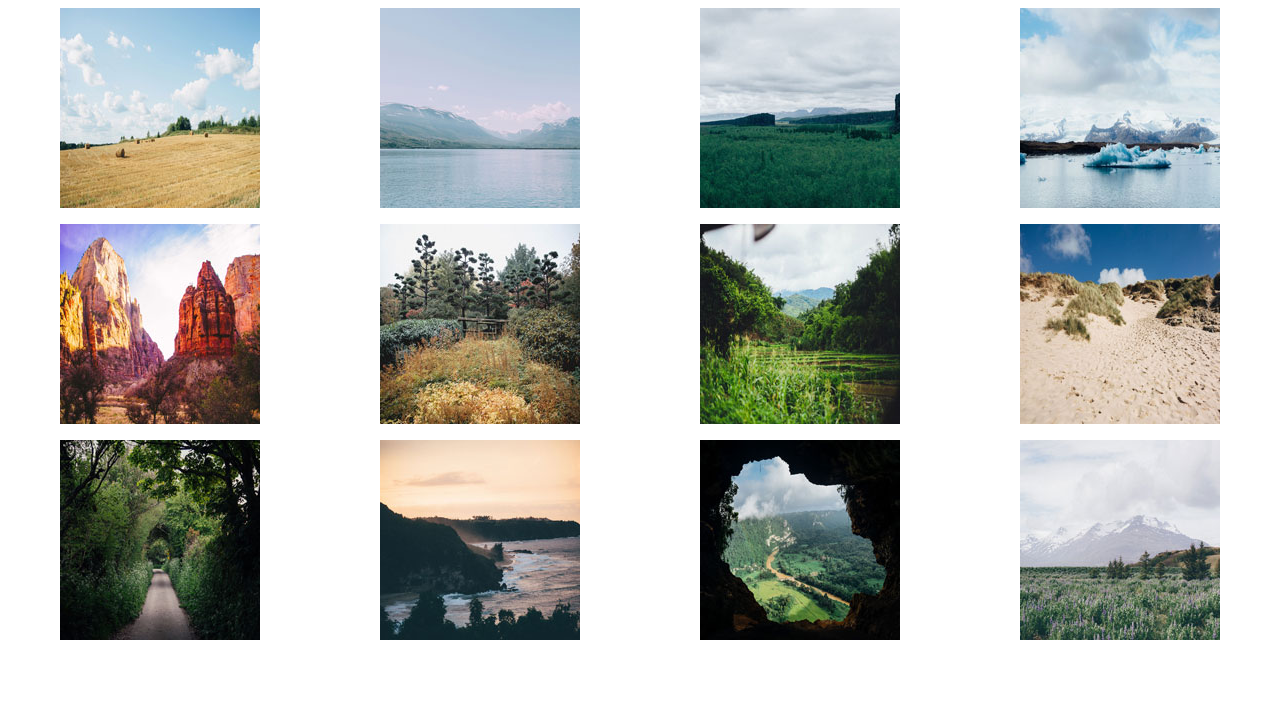
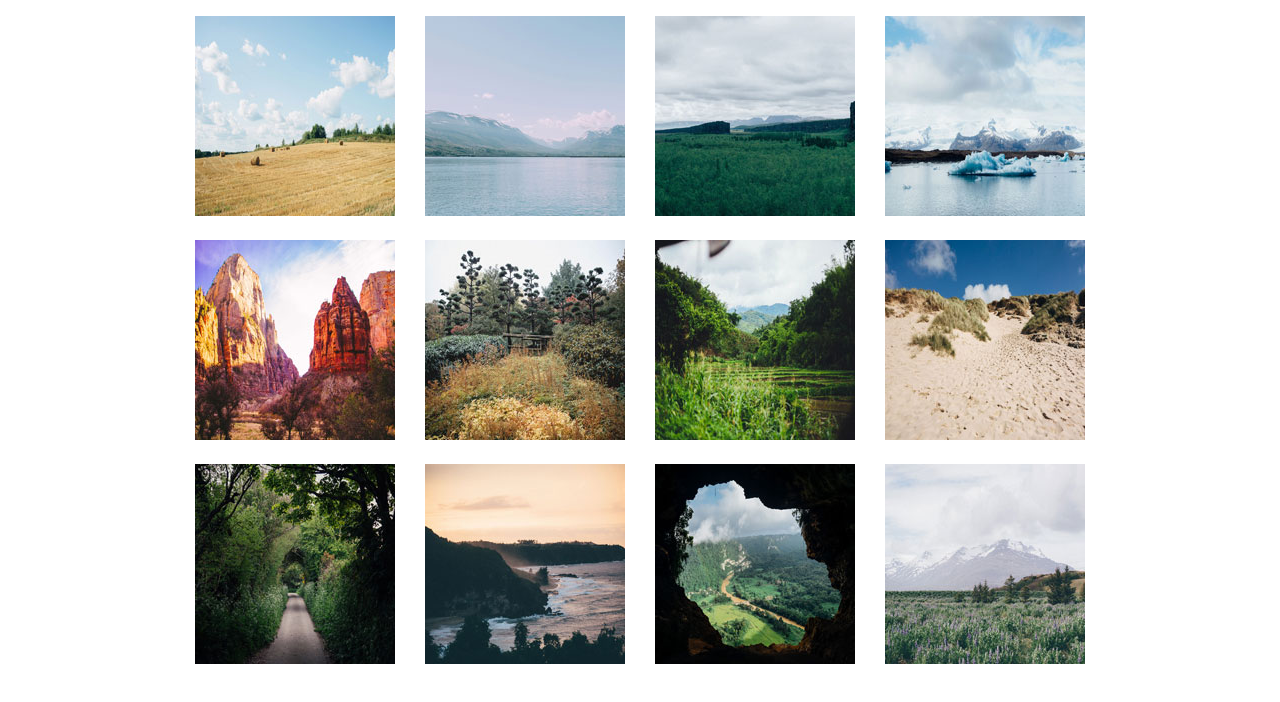
Before and after one commit to gerlinp/photo_gallery_v5, a plain HTML site: page photo_gallery_v5/index.html in a window 1280 px wide. Drawn offline with Linux system fonts and the light colour scheme.

Commit message:
Update styles.css

```diff
--- a/photo_gallery_v5/css/styles.css
+++ b/photo_gallery_v5/css/styles.css
@@ -3,13 +3,22 @@
 
 }
 
+body {
+    margin: 0 auto;
+    max-width: 56em;
+    padding: 1em 0;
+}
+.grid {
+    display: grid;
+    grid-template-columns: repeat(auto-fill, minmax(200px, 1fr));
+    grid-auto-rows: minmax( 150px,auto);
+    grid-gap: 1.5em;
+    place-items: center;
+}
 
-.grid {
-    display: -ms-grid;
-    display: grid;
-    grid-template-columns: repeat(auto-fit, minmax(250px, 1fr));
-    grid-gap: 1rem;
-    justify-items: center;
-    margin: 0;
-    padding: 0;
+img {
+    max-width: 100%;
+    height: auto;
+    object-fit: cover;
+    transition: opacity 0.25s ease-in-out;
 }
```
